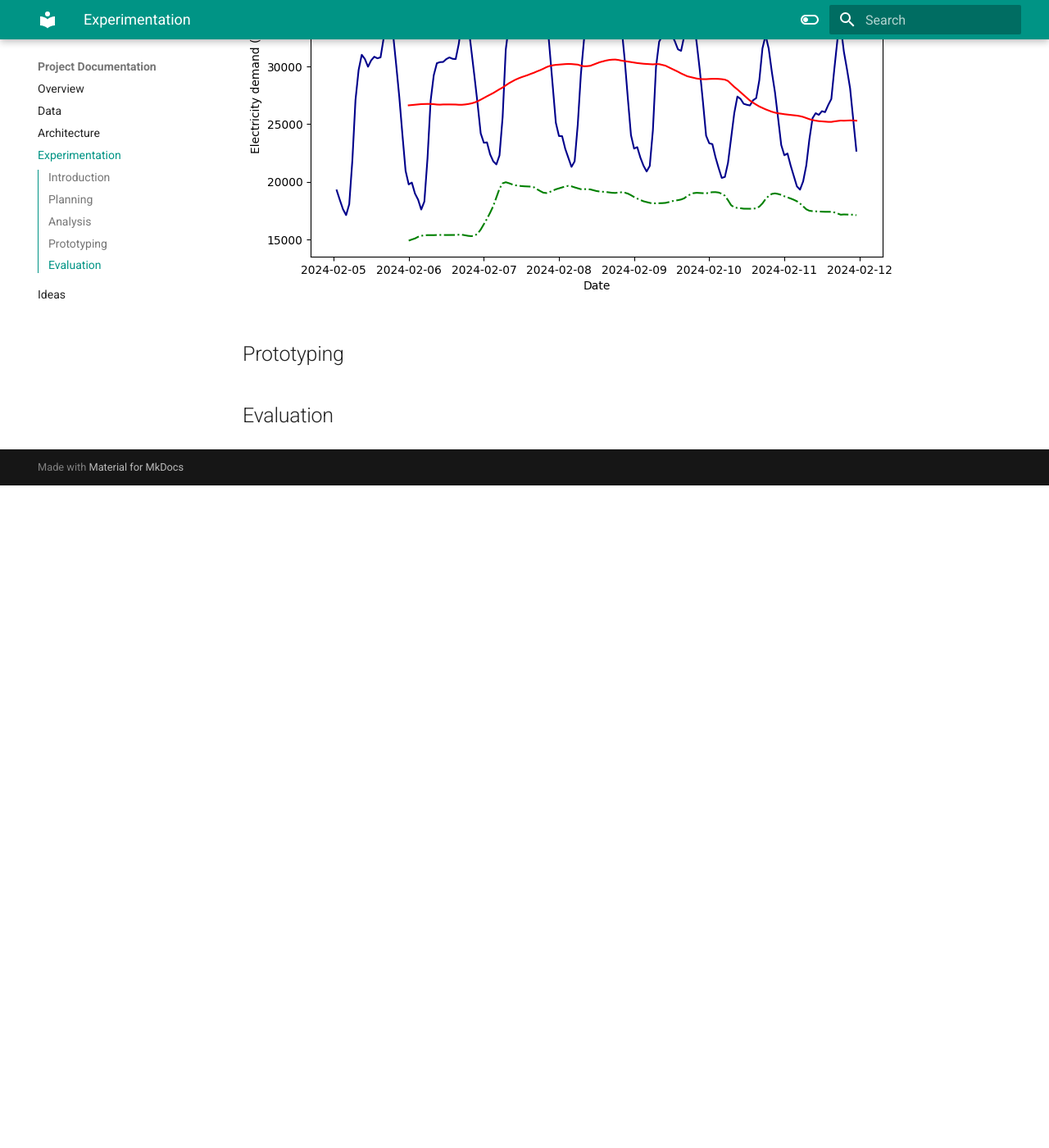
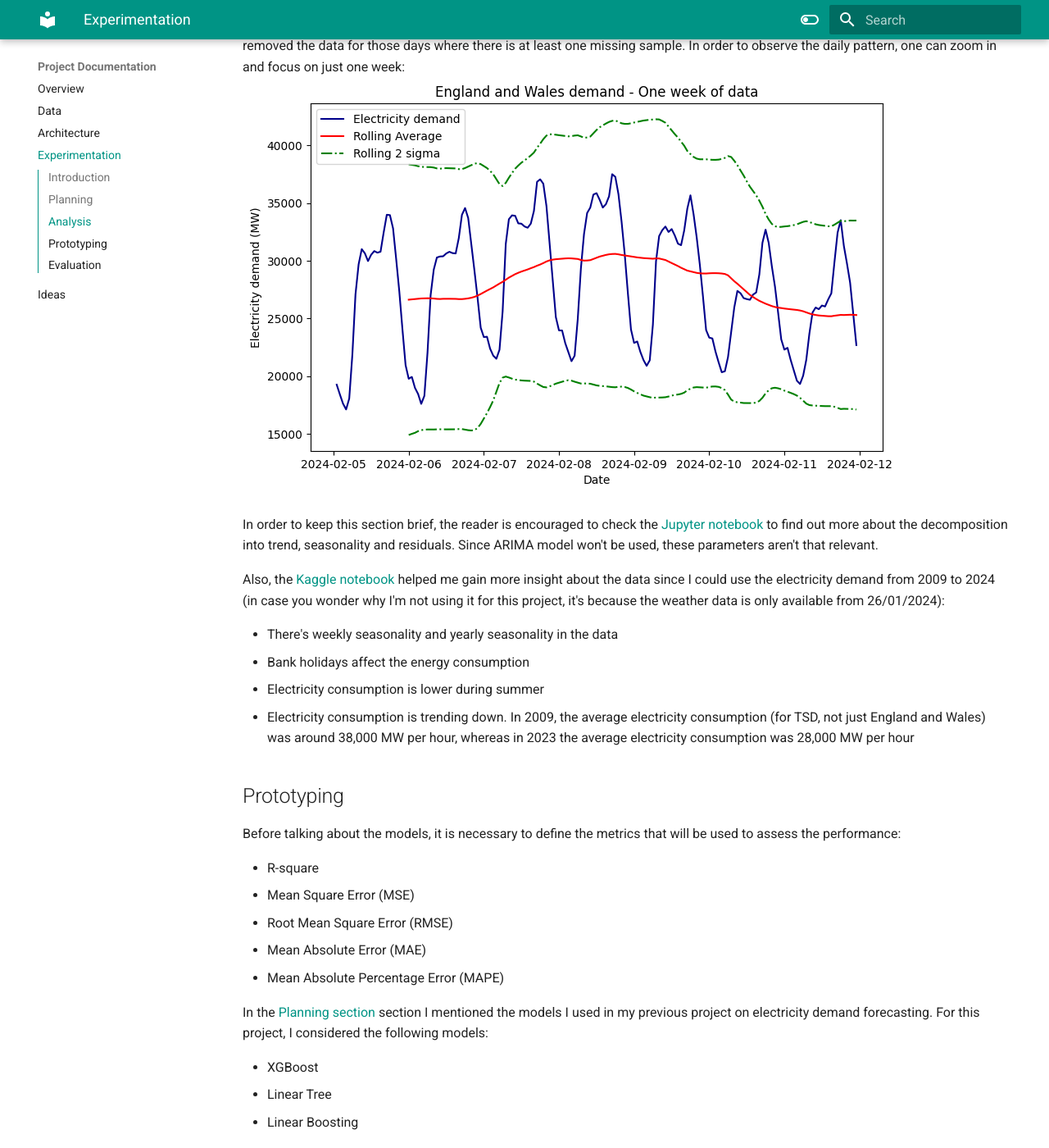
Before and after one commit to albertovidalrod/Electricity-demand-prediction-service, an MkDocs documentation site: the page built from docs/project_documentation/experimentation.md, in a window 1280 px wide and 1400 px high, scrolled down 2070 px. Shown: the whole window at 82% size. Built offline with MkDocs 1.6.1 and Material for MkDocs 9.7.7, drawn with Linux system fonts in a browser that asks for light colours; before the commit the page ends 2662 px from its top, so only the background shows below that; some of the changed text lies outside the part shown.

Commit message:
Updated experimentation.md

```diff
--- a/docs/project_documentation/experimentation.md
+++ b/docs/project_documentation/experimentation.md
@@ -4,6 +4,8 @@
 For this stage, I will use chapters 5 and 6 from the book Machine Learning Engineering in Action by Ben Wilson as reference material. Chapter 5 focuses on planning and researching and ML project and chapter 6 describes testing and evaluation of different ML models. Ben uses a examples in all the chapters and the example in this section of the book is a time series forecasting model and therefore what he describes is quite relevant for me.
 
 Prior to describing my approach to the experimentation phase, it's worth noting in a [previous project available on Kaggle](https://www.kaggle.com/code/albertovidalrod/uk-electricity-consumption-prediction-time-series) I already did a lof of the work that a data scientist/ML engineer would do during the experimentation stage, such as data analysis and model benchmarking.
+
+I created a [Jupyter notebook](https://github.com/albertovidalrod/Electricity-demand-prediction-service/blob/develop/notebooks/model_experiment.ipynb) that covers the step I took for model experimentation. This page summarises the key findings in the notebook.
 
 ## Planning
 The research I conducted for my previous project on electricity demand forecasting was very helpful for this project. Since I worked on that project (mid 2022), there haven't been groundbreaking new techniques for time series forecasting. As part of that project, I used:
@@ -12,7 +14,7 @@
 * [XGBoost](https://xgboost.readthedocs.io/en/stable/). XGBoost yielded the best results, but as proven by in this [Kaggle notebook](https://www.kaggle.com/code/carlmcbrideellis/extrapolation-do-not-stray-out-of-the-forest) by [Carl McBride Ellis](https://www.kaggle.com/carlmcbrideellis) a very respected member of the Kaggle community, gradient boosted frameworks, including XGBoost, cannot extrapolate and their performance decreases when the forecasting on unseen data.
 * Linear Boost Regression - part of [Linear Trees](https://github.com/cerlymarco/linear-tree). I came across this python packages in a [Kaggle notebook](https://www.kaggle.com/code/carlmcbrideellis/multivariable-time-series-forecasting-linear-tree?scriptVersionId=165694964) also by [Carl McBride Ellis](https://www.kaggle.com/carlmcbrideellis). It offered the most promising results, but it was fairly slow to train on CPU (around 10 minutes per run for a simple model).
 * [Prophet](https://facebook.github.io/prophet/docs/quick_start.html#python-api). The results were comparable to that of the other models, but I have since encountered some articles that discourage the use of Prophet.
-* LSTM and Deep LSTM (using Keras). LSTM networks were the most accurate model, but also the one that took the longest to train despite having GPU acceleration enabled in Kaggle.Therefore, given the expensive computational requirements, it won't be used for this project.
+* LSTM and Deep LSTM (using Keras). LSTM networks were the most accurate model, but also the one that took the longest to train despite having GPU acceleration enabled in Kaggle. Therefore, given the expensive computational requirements, it won't be used for this project.
 
 The results I got (as of version 16) are as follows:
 
@@ -21,20 +23,69 @@
 | MAPE   | 8.91              | 7.34              | 8.63         | 9.37             | 9.36              | 9.36              | 7.39  | 7.22      |
 | RMSE   | 3383.98           | 2670.52           | 3112.08      | 3262.10          | 3243.37           | 3241.11           | 2708.95 | 2594.04  |
 
+It is worth noting that for Kaggle project I use the variable Total System Demand (TSD), which includes the demand from England and Wales, plus Scotland and other values. Therefore, the magnitude of that variable is larger and the RMSE (Root Mean Square Errors) values in that table will be larger than those I obtained for this project.
 
 ## Analysis
+
 The first step of the analysis stage is to visualise the data:
 ![electricity_demand_graph](https://raw.githubusercontent.com/albertovidalrod/Electricity-demand-prediction-service/create-documentation-mkdocs/media/images/electricity_demand_graph.png)
 
 The above image shows the electricity demand in England and Wales, the one day rolling average and the one week rolling 2 sigma curves.
 
+Something that stands out in the previous images is the parts of the plot where there's a straight line connecting sampled from different days. That corresponds to missing values. In order to keep the daily seasonality, which can be seen in the next plot, I removed the data for those days where there is at least one missing sample. In order to observe the daily pattern, one can zoom in and focus on just one week:
+![electricity_demand_graph_one_week](https://raw.githubusercontent.com/albertovidalrod/Electricity-demand-prediction-service/create-documentation-mkdocs/media/images/electricity_demand_graph_one_week.png)
 
+In order to keep this section brief, the reader is encouraged to check the [Jupyter notebook](https://github.com/albertovidalrod/Electricity-demand-prediction-service/blob/develop/notebooks/model_experiment.ipynb) to find out more about the decomposition into trend, seasonality and residuals. Since ARIMA model won't be used, these parameters aren't that relevant.
 
-In order to observe the daily pattern, one can zoom in and focus on just one week:
-![electricity_demand_graph_one_week](https://raw.githubusercontent.com/albertovidalrod/Electricity-demand-prediction-service/create-documentation-mkdocs/media/images/electricity_demand_graph_one_week.png)
+Also, the [Kaggle notebook](https://www.kaggle.com/code/albertovidalrod/uk-electricity-consumption-prediction-time-series) helped me gain more insight about the data since I could use the electricity demand from 2009 to 2024 (in case you wonder why I'm not using it for this project, it's because the weather data is only available from 26/01/2024):
+
+* There's weekly seasonality and yearly seasonality in the data
+* Bank holidays affect the energy consumption
+* Electricity consumption is lower during summer
+* Electricity consumption is trending down. In 2009, the average electricity consumption (for TSD, not just England and Wales) was around 38,000 MW per hour, whereas in 2023 the average electricity consumption was 28,000 MW per hour
 
 
 ## Prototyping
+Before talking about the models, it is necessary to define the metrics that will be used to assess the performance:
 
+* R-square
+* Mean Square Error (MSE)
+* Root Mean Square Error (RMSE)
+* Mean Absolute Error (MAE)
+* Mean Absolute Percentage Error (MAPE)
+
+In the [Planning section](#planning) section I mentioned the models I used in my previous project on electricity demand forecasting. For this project, I considered the following models:
+
+* XGBoost
+* Linear Tree
+* Linear Boosting
+
+All of these algorithms meet some of the requirements of the prediction service: they're fast to train on CPU.
+
+Beyond finding what the best performing model, I wanted to test whether adding weather data led to more accurate predictions. In my original project, I only used the past data and features such as the day of the week and month of the year to train the model. Adding weather data leads to a more complex infrastructure, but the extra complexity is worth it if it leads to more accurate predictions.
 
 ## Evaluation
+The goal of running the experiments was to:
+
+* Find out what model yields the best results with minimal hyperparameter tunning (proper hyperparameter tunning will be performed at a later stage)
+* Find out if adding weather data improves the predictions
+
+The results are summarised by the following table:
+
+| Model                              | MAE   | MAPE  | MSE          | RMSE  | Explained Var | R2     |
+|------------------------------------|-------|-------|--------------|-------|---------------|--------|
+| xgb_simple                         | 2292.5 | 11.6  | 7892710.0    | 2809.4 | 0.7           | 0.3    |
+| xgb_advanced                       | 2302.6 | 11.7  | 7976893.0    | 2824.3 | 0.8           | 0.3    |
+| linear_boost_simple                | 2295.6 | 11.3  | 8080621.0    | 2842.6 | 0.4           | 0.3    |
+| linear_boost_advanced              | 3291.8 | 16.6  | 15724100.0   | 3965.4 | 0.2           | -0.3   |
+| linear_trees_simple                | 1563.8 | 7.5   | 4059538.0    | 2014.8 | 0.7           | 0.7    |
+| linear_trees_advanced              | 1551.7 | 7.5   | 4014264.0    | 2003.6 | 0.7           | 0.7    |
+| xgb_simple - no weather            | 2992.0 | 15.1  | 12084520.0   | 3476.3 | 0.7           | -0.0   |
+| xgb_advanced - no weather          | 3377.8 | 16.9  | 14913750.0   | 3861.8 | 0.7           | -0.3   |
+| linear_boost_simple - no weather   | 2107.2 | 10.6  | 7109882.0    | 2666.4 | 0.5           | 0.4    |
+| linear_boost_advanced - no weather | 4049.6 | 20.7  | 57325420.0   | 7571.4 | -3.3          | -3.9   |
+
+The above dataframe, which is used as a summary table, shows that:
+
+* Linear trees are the best performing model, both in its simple and advanced versions. An added bonus is that is the second fastest model to train after XGBoost.
+* Using weather data leads to be better results
```
Also changed, not shown: media/images/linear_trees.png (added).
